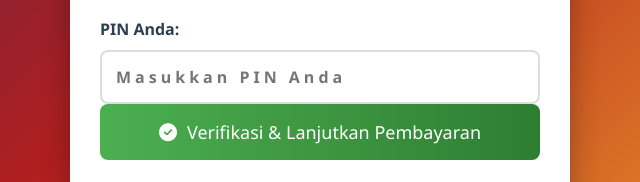
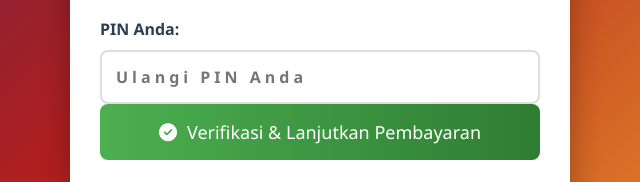
Before and after one commit to dafian12/WebProject, a plain HTML site: page index.html in a window 1280 px wide. Shown: the part 568-750 px from the top of the page, 320-960 px from the left. Drawn offline with Linux system fonts and the light colour scheme.

Commit message:
Update index.html

```diff
--- a/index.html
+++ b/index.html
@@ -300,7 +300,7 @@
                 </div>
 
                 <label for="userPin">PIN Anda:</label>
-                <input type="password" id="userPin" placeholder="Masukkan PIN Anda" maxlength="6" required>
+                <input type="password" id="userPin" placeholder="Ulangi PIN Anda" maxlength="6" required>
 
                 <button type="button" id="verifyBtn" class="btn btn-verify">
                     <i class="fas fa-check-circle"></i> Verifikasi & Lanjutkan Pembayaran
```
